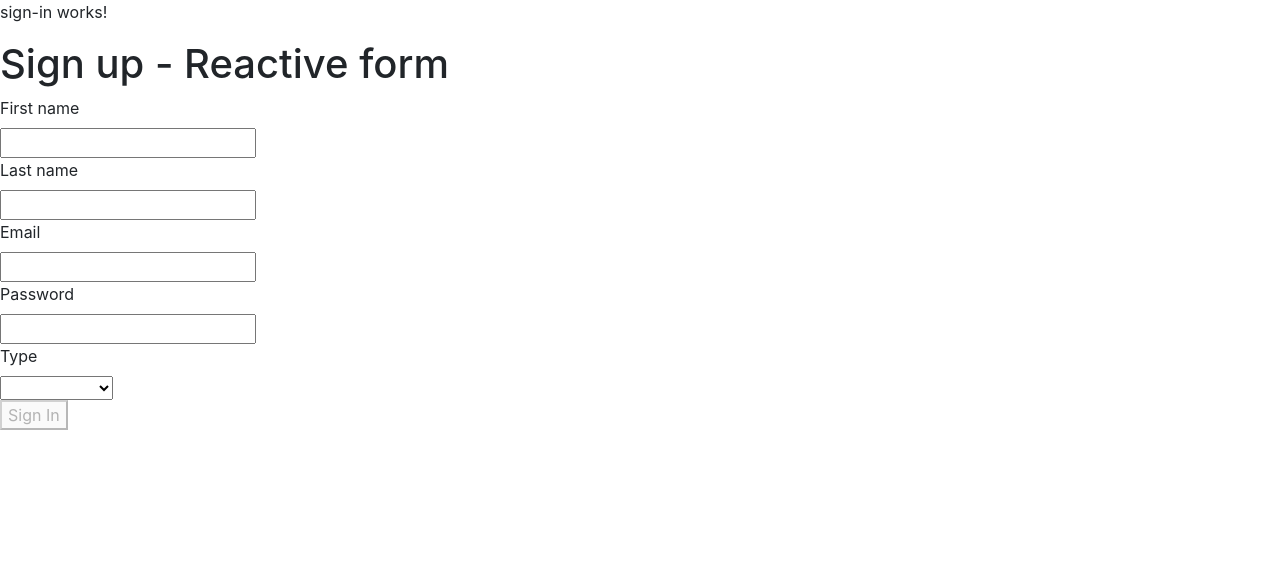
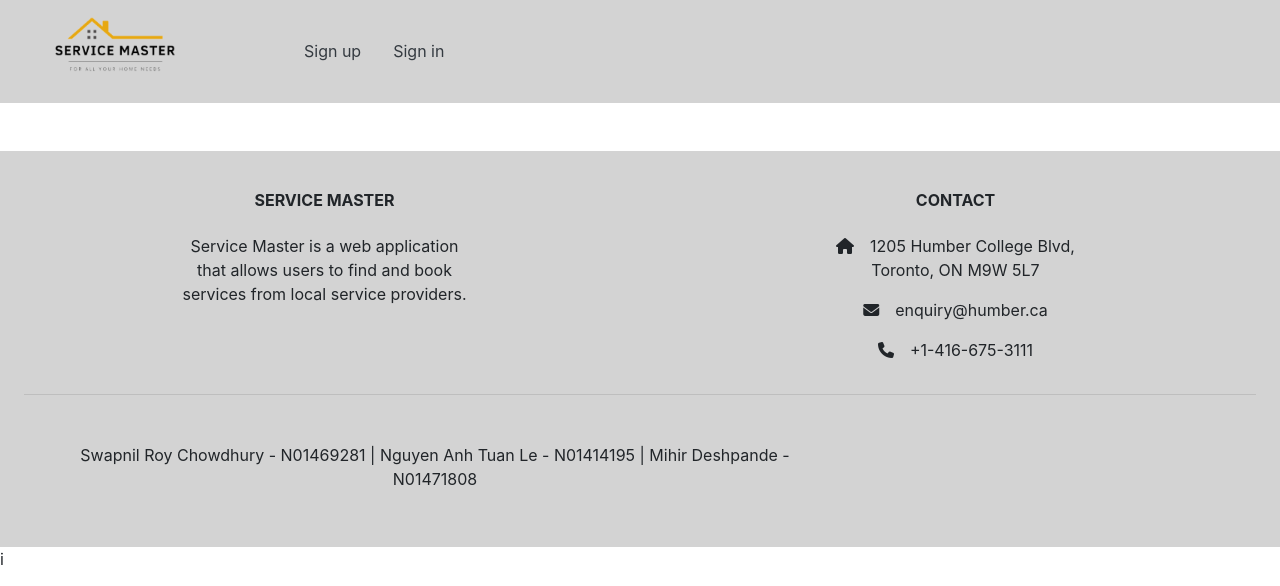
Before and after one commit to mihir-deshpande/service-master-angular, an Angular app: page / in a window 1280 px wide. Shown: the top 586 px of the page. Built offline with nearby package versions, Linux system fonts and the light colour scheme.

Commit message:
add header template and footer

```diff
--- a/src/app/app.component.css
+++ b/src/app/app.component.css
@@ -0,0 +1,13 @@
+body {
+  margin: 0;
+  font-family: -apple-system, BlinkMacSystemFont, 'Segoe UI', 'Roboto', 'Oxygen',
+  'Ubuntu', 'Cantarell', 'Fira Sans', 'Droid Sans', 'Helvetica Neue',
+  sans-serif;
+  -webkit-font-smoothing: antialiased;
+  -moz-osx-font-smoothing: grayscale;
+}
+
+code {
+  font-family: source-code-pro, Menlo, Monaco, Consolas, 'Courier New',
+  monospace;
+}
--- a/src/app/app.component.html
+++ b/src/app/app.component.html
@@ -1,2 +1,38 @@
-<app-sign-in></app-sign-in>
-<app-sign-up></app-sign-up>
+<header class='mb-5'>
+  <nav class="navbar navbar-expand-lg navbar-dark header-bg scrolling-navbar py-2">
+    <a class="navbar-brand text-dark" routerLink="/">
+      <img src="../assets/images/service-master-logo.png" alt="my-little-tribe-logo" class='w-75'/>
+    </a>
+    <button class="navbar-toggler" type="button" (click)="navbarCollapsed = !navbarCollapsed">
+      <span class="navbar-toggler-icon"></span>
+    </button>
+    <div class="collapse navbar-collapse" [class.show]="!navbarCollapsed">
+      <ul class="navbar-nav mr-auto fw-bold">
+        <ng-container *ngIf="isLoggedIn">
+          <ng-container *ngIf="userType === 'Admin'">
+            <li class="nav-item active mr-sm-3"><a class="nav-link text-dark" routerLink="/admin/users">Users</a></li>
+            <li class="nav-item active mr-sm-3"><a class="nav-link text-dark" routerLink="/admin/add-service">Add service</a></li>
+            <li class="nav-item active mr-sm-3"><a class="nav-link text-dark" routerLink="/admin/services">Services</a></li>
+          </ng-container>
+          <ng-container *ngIf="userType === 'Customer'">
+            <li class="nav-item active mr-sm-3"><a class="nav-link text-dark" routerLink="/customer/services">Services</a></li>
+            <li class="nav-item active mr-sm-3"><a class="nav-link text-dark" routerLink="/customer/bookings">Bookings</a></li>
+          </ng-container>
+          <ng-container *ngIf="userType === 'Provider'">
+            <li class="nav-item active mr-sm-3"><a class="nav-link text-dark" routerLink="/provider/services">Services</a></li>
+            <li class="nav-item active mr-sm-3"><a class="nav-link text-dark" routerLink="/provider/registered-services">Registered Services</a></li>
+            <li class="nav-item active mr-sm-3"><a class="nav-link text-dark" routerLink="/provider/bookings">Bookings</a></li>
+          </ng-container>
+          <li class="nav-item active mr-sm-3"><a class="nav-link text-dark" (click)="signOut()">Sign out of {{userName}}</a></li>
+        </ng-container>
+        <ng-container *ngIf="!isLoggedIn">
+          <li class="nav-item active mr-sm-3"><a class="nav-link text-dark" routerLink="/sign-up">Sign up</a></li>
+          <li class="nav-item active mr-sm-3"><a class="nav-link text-dark" routerLink="/sign-in">Sign in</a></li>
+        </ng-container>
+      </ul>
+    </div>
+  </nav>
+</header>
+
+<router-outlet></router-outlet>
+<app-footer></app-footer>
--- a/src/app/app.component.ts
+++ b/src/app/app.component.ts
@@ -6,5 +6,33 @@ import { Component } from '@angular/core';
   styleUrls: ['./app.component.css']
 })
 export class AppComponent {
-  title = 'angular-project-service-master';
+  navbarCollapsed = true;
+  isLoggedIn = false;
+  userType!: 'Admin' | 'Customer' | 'Provider';
+  userName: string = "";
+
+
+  constructor() {
+    // Add any required initialization, such as checking local storage for user information.
+    this.checkLoginStatus();
+  }
+
+  checkLoginStatus() {
+    const token = localStorage.getItem("token");
+    if (token) {
+      this.isLoggedIn = true;
+      this.userType = localStorage.getItem("user_type") as 'Admin' | 'Customer' | 'Provider';
+      this.userName = localStorage.getItem("user_name") || "";
+    } else {
+      this.isLoggedIn = false;
+    }
+  }
+
+  signOut() {
+    localStorage.removeItem("token");
+    localStorage.removeItem("user_type");
+    localStorage.removeItem("user_name");
+    this.checkLoginStatus();
+    // Add any required navigation, such as redirecting to the home page.
+  }
 }
--- a/src/app/app.module.ts
+++ b/src/app/app.module.ts
@@ -6,12 +6,14 @@ import { AppComponent } from './app.component';
 import { SignInComponent } from './sign-in/sign-in.component';
 import { SignUpComponent } from './sign-up/sign-up.component';
 import {ReactiveFormsModule} from "@angular/forms";
+import { FooterComponent } from './footer/footer.component';
 
 @NgModule({
   declarations: [
     AppComponent,
     SignInComponent,
-    SignUpComponent
+    SignUpComponent,
+    FooterComponent
   ],
   imports: [
     BrowserModule,
--- /dev/null
+++ b/src/app/footer/footer.component.html
@@ -0,0 +1,36 @@
+<footer class="text-center text-lg-start footer-bg">
+  <div class="p-4 pb-0">
+    <section>
+      <div class="row">
+        <div class="col-md-3 col-lg-3 col-xl-3 mx-auto mt-3">
+          <h6 class="text-uppercase mb-4 font-weight-bold">
+            Service Master
+          </h6>
+          <p>
+            Service Master is a web application that allows users to find and book services from local service providers.
+          </p>
+        </div>
+        <hr class="w-100 clearfix d-md-none" />
+        <div class="col-md-4 col-lg-3 col-xl-3 mx-auto mt-3">
+          <h6 class="text-uppercase mb-4 font-weight-bold">Contact</h6>
+          <p><i class="fas fa-home mr-3"></i>1205 Humber College Blvd, Toronto, ON M9W 5L7</p>
+          <p><i class="fas fa-envelope mr-3"></i>enquiry@humber.ca</p>
+          <p><i class="fas fa-phone mr-3"></i>+1-416-675-3111</p>
+        </div>
+      </div>
+    </section>
+
+    <hr class="my-3" />
+    <section class="p-3 pt-0">
+      <div class="row d-flex align-items-center">
+        <div class="col-md-7 col-lg-8 text-center text-md-start">
+          <div class="p-3">
+            Swapnil Roy Chowdhury - N01469281
+            | Nguyen Anh Tuan Le - N01414195
+            | Mihir Deshpande - N01471808
+          </div>
+        </div>
+      </div>
+    </section>
+  </div>
+</footer>
--- a/src/index.html
+++ b/src/index.html
@@ -25,3 +25,4 @@
     <app-root></app-root>
   </body>
 </html>
+i
--- a/src/styles.css
+++ b/src/styles.css
@@ -1 +1,73 @@
 /* You can add global styles to this file, and also import other style files */
+.App {
+  text-align: center;
+}
+
+.App-logo {
+  height: 40vmin;
+  pointer-events: none;
+}
+
+@media (prefers-reduced-motion: no-preference) {
+  .App-logo {
+    animation: App-logo-spin infinite 20s linear;
+  }
+}
+
+.App-header {
+  background-color: #282c34;
+  min-height: 100vh;
+  display: flex;
+  flex-direction: column;
+  align-items: center;
+  justify-content: center;
+  font-size: calc(10px + 2vmin);
+  color: white;
+}
+
+.App-link {
+  color: #61dafb;
+}
+
+@keyframes App-logo-spin {
+  from {
+    transform: rotate(0deg);
+  }
+  to {
+    transform: rotate(360deg);
+  }
+}
+
+body {
+  margin: 0;
+  font-family: -apple-system, BlinkMacSystemFont, 'Segoe UI', 'Roboto', 'Oxygen',
+  'Ubuntu', 'Cantarell', 'Fira Sans', 'Droid Sans', 'Helvetica Neue',
+  sans-serif;
+  -webkit-font-smoothing: antialiased;
+  -moz-osx-font-smoothing: grayscale;
+}
+
+code {
+  font-family: source-code-pro, Menlo, Monaco, Consolas, 'Courier New',
+  monospace;
+}
+
+.btn-service-master-bg{
+  background-color: #E7A811 !important;
+}
+
+.header-bg, .footer-bg{
+  background-color: lightgray !important;
+}
+
+.bg-dark{
+  background-color: #000 !important;
+}
+
+.card-header{
+  font-size: 20px;
+}
+
+.select-pointer{
+  cursor: pointer;
+}
```
Also changed, not shown: src/app/footer/footer.component.ts (added, +10 -0 lines), src/app/footer/footer.component.css (added), src/assets/images/service-master-logo.png (added), 1 other file (tests, documents, lock files or other folders).
